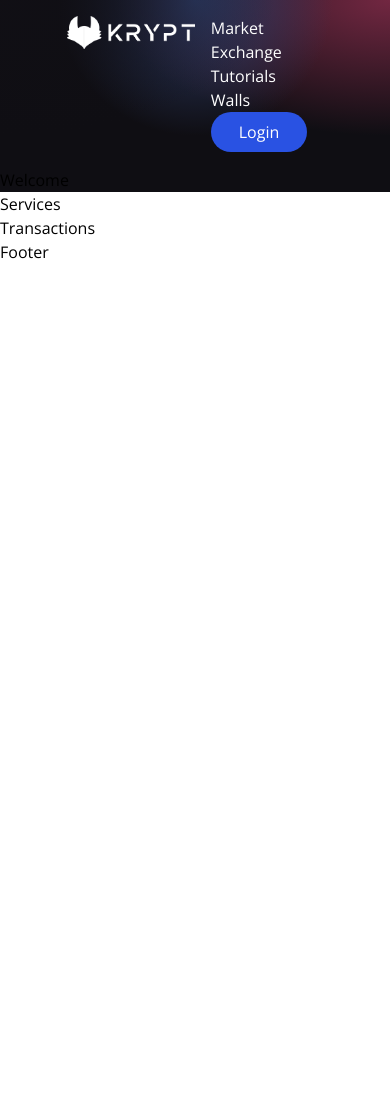
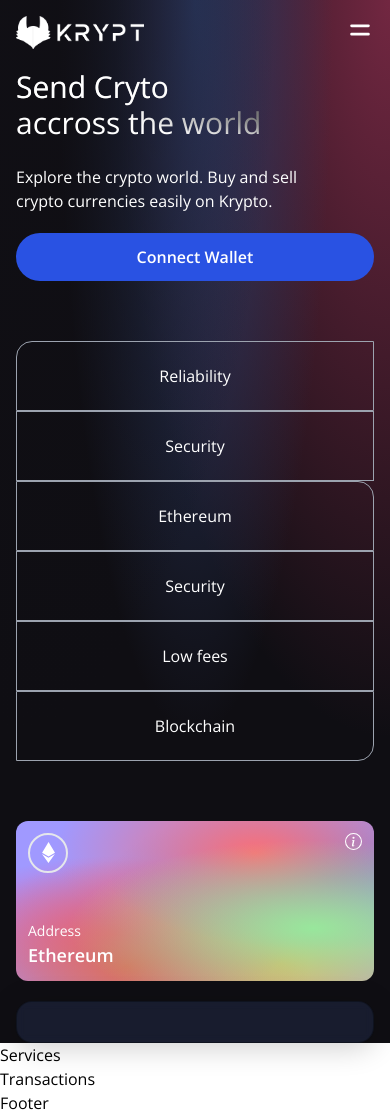
Before and after one commit to PatrickNiyogitare28/web3.0, a React (Vite) app in the folder client/: page / in a window 390 px wide. Before the commit the page ends 844 px from the top, so only its background shows below. Built offline with nearby package versions, Linux system fonts and the light colour scheme.

Commit message:
chore(ui): added landing page

```diff
--- a/client/src/components/Navbar.jsx
+++ b/client/src/components/Navbar.jsx
@@ -1,6 +1,7 @@
 import { HiMenuAlt4 } from 'react-icons/hi'
 import { AiOutlineClose } from 'react-icons/ai';
 import logo from '../../images/logo.png';
+import { useState } from 'react';
 
 const NavbarItem = ({title, classProps}) => {
     return (
@@ -10,12 +11,14 @@ const NavbarItem = ({title, classProps}) => {
     )
 }
 const Navbar = () => {
+    const [toggleMenu, setToggleMenu] = useState(false);
+
     return (
-        <nav className='w-full flex md:justify-center justify-center p-4'>
+        <nav className='w-full flex justify-between xl:justify-center p-4'>
             <div className='md:flex-[0.5] flex-initial justify-center items-center'>
                 <img src={logo} alt="logo" className='w-32 cursor-pointer' />
             </div>
-            <ul className='text-white md:flex hiddent list-none flex-row justify-between items-center'>
+            <ul className='text-white md:flex hidden list-none flex-row justify-between items-center'>
                 {["Market", "Exchange", "Tutorials", "Walls"].map((item, index) => (
                     <NavbarItem  key={item + index} title={item}/>
                 ))}
@@ -23,6 +26,26 @@ const Navbar = () => {
                     Login
                 </li>
             </ul>
+            <div className='flex relative'>
+                {toggleMenu ? <AiOutlineClose fontSize={28} className="text-white md:hidden cursor" onClick={() => setToggleMenu(false)}  />
+                :
+                <HiMenuAlt4 fontSize={28} className="text-white md:hidden cursor" onClick={() => setToggleMenu(true)} />
+                }
+                {toggleMenu && (
+                    <ul
+                     className="z-10 fixed top-0 -right-2 p-3 w-[70vw] h-screen md:hidden list-none flex flex-col justify-start items-end blue-glassmorphism
+                      text-white animate-slide-in
+                     "
+                    >
+                        <li className='text-xl w-full my-2'>
+                            <AiOutlineClose onClick={() => setToggleMenu(false)} />
+                        </li>
+                        {["Market", "Exchange", "Tutorials", "Walls"].map((item, index) => (
+                        <NavbarItem  key={item + index} title={item} classProps="my-2 text-lg" />
+                ))}
+                    </ul>
+                )}
+            </div>
         </nav>
     )
 }
--- a/client/src/components/Welcom.jsx
+++ b/client/src/components/Welcom.jsx
@@ -1,6 +1,88 @@
+import { AiFillPlayCircle } from "react-icons/ai";
+import { SiEthereum } from 'react-icons/si';
+import { BsInfoCircle } from 'react-icons/bs';
+
+import { Loader } from './';
+
+const commonStyles = 'min-h-[70px] sm:px-0 px-2 sm:min-w-[120] flex justify-center items-center border-[0.5px] border-gray-400 text-white';
+
+const Input = ({placeholder, name, type, value, handleChange}) => {
+    <input
+     placeholder={placeholder}
+     type={type}
+     step="0.0001"
+     value={value}
+     onChange={(e) => handleChange(e, name)}
+     className="my-2 w-full rounded-sm outline-none bg-transparent text-white border-none text-sm white-glassmorpism  "
+    />
+}
+
 const Welcome = () => {
+    const connectWallet = () => {
+
+    }
+
     return (
-        <h1>Welcome</h1>
+        <div className="flex w-full justify-center items-center">
+            <div className="flex md:flex-row flex-col items-start justify-between md:p-20 px-4">
+                <div className="flex flex-1 justify-start flex-col md:mr-10">
+                    <h1 className="text-3xl sm:text-5xl text-white text-gradient py-1">Send Cryto <br/> accross the world</h1>
+                    <p className="text-left mt-5 text-white font-light md:w-9/12 w-11/12 text-base">Explore the crypto world. Buy and sell crypto currencies easily on Krypto. </p>
+                    <button
+                    type="button"
+                    onClick={connectWallet}
+                    className="flex flext-row justify-center items-center my-5 bg-[#2952e3] p-3 rounded-full cursor-pointer hover:bg-[#2546bd]"
+                    >
+                        <p className="text-white text-base font-semibold">Connect Wallet</p>
+                    </button>
+                    <div className="grid sm:grid-cols-3 gird-cols-2 w-ful mt-10">
+                        <div className={`rounded-tl-2xl ${commonStyles}`}>
+                            Reliability
+                        </div>
+                        <div className={commonStyles}>
+                            Security
+                        </div>
+                        <div className={`rounded-tr-2xl `+commonStyles}>
+                            Ethereum
+                        </div>
+                        <div className={commonStyles}>
+                            Security
+                        </div>
+                        <div className={commonStyles}>
+                            Low fees
+                        </div>
+                        <div className={`rounded-br-2xl `+commonStyles}>
+                            Blockchain
+                        </div>
+                    </div>
+                </div>
+
+                <div className="flex flex-col flex-1 items-center justify-start w-full md:mt-0 mt-10">
+                    <div className="p-3 justify-end items-start flex-col rounded-xl h-40 sm:w-72 w-full my-5 eth-card white-glassmorpism">
+                        <div className="flex justify-between flex-col w-full h-full">
+                            <div className="flex justify-between items-start">
+                                <div className="w-10 h-10 rounded-full border-2 border-w  flex  justify-around flex-center items-center">
+                                    <SiEthereum fontSize={21} color="#ffff" />
+                                </div>
+                                <BsInfoCircle fontSize={17} color="#ffff" />
+                            </div>
+                            <div>
+                                <p className="text-white font-light text-sm">
+                                    Address
+                                </p>
+                                <p className="text-white font-semibold text-lg">
+                                    Ethereum
+                                </p>
+                            </div>
+                        </div>
+                    </div>
+                    <div className="p-5 sm:w-96 w-full flex flex-col justify-start items-center blue-glassmorphism">
+                        <Input placeholder="Address To" name="addressTo" type="text" handleChange={() => {}} />
+                    </div>
+                </div>
+
+            </div>
+        </div>
     )
 }
 
```
